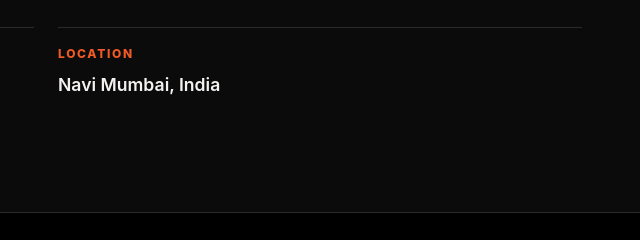
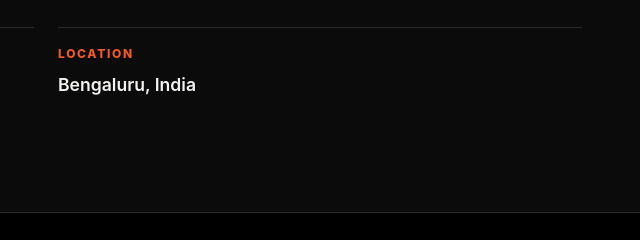
Before and after one commit to unisocial-tech/mba-social-landing-page, a plain HTML site: page index.html in a window 1280 px wide. Shown: the part 4223-4463 px from the top of the page, 594-1234 px from the left. Drawn offline with Linux system fonts and the light colour scheme.

Commit message:
Update index.html

```diff
--- a/index.html
+++ b/index.html
@@ -232,7 +232,7 @@
         </div>
         <div class="contact-item">
           <dt>Location</dt>
-          <dd>Navi Mumbai, India</dd>
+          <dd>Bengaluru, India</dd>
         </div>
       </dl>
     </div>
```
